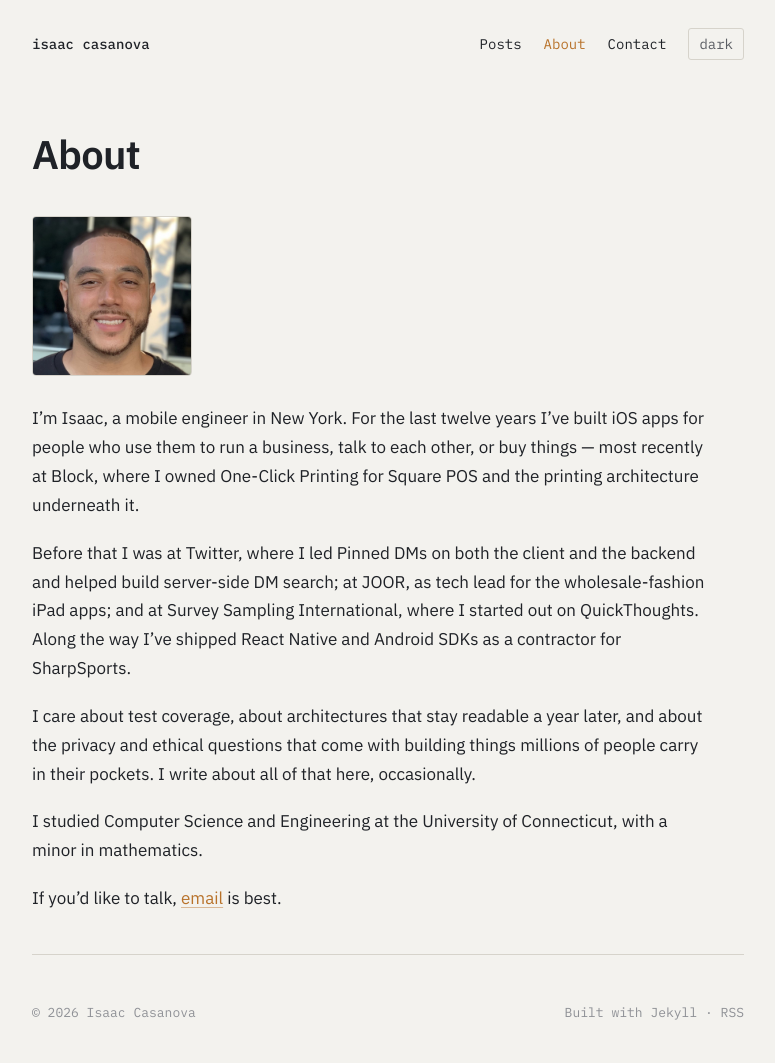
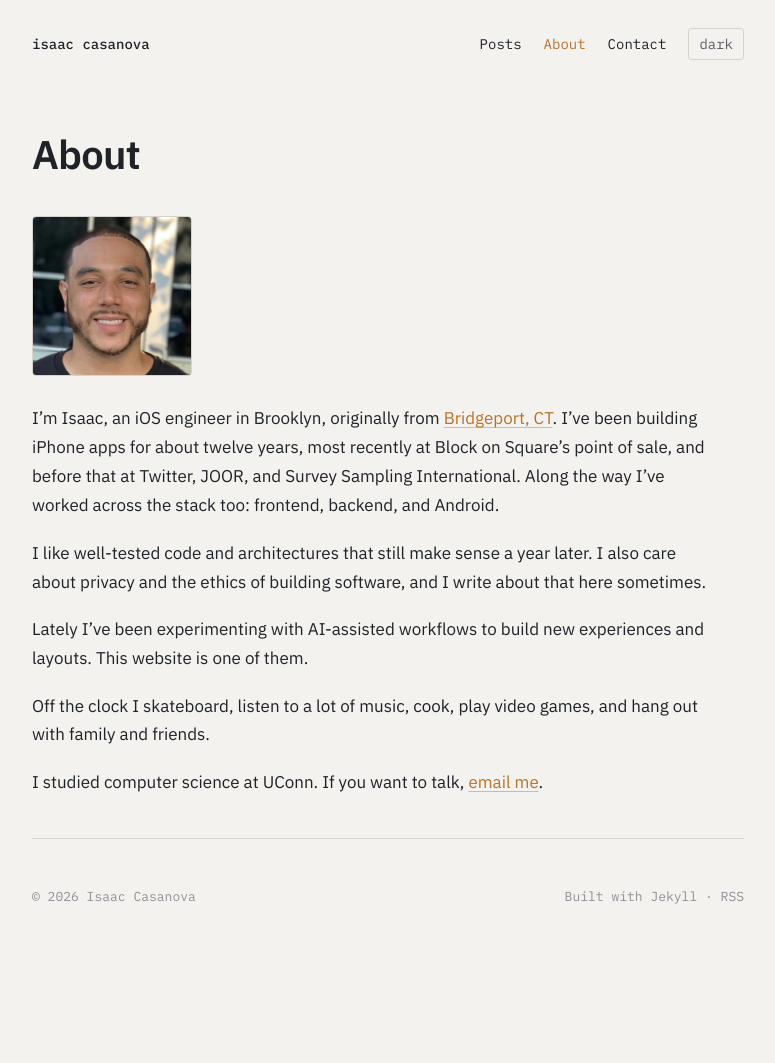
Before and after one commit to IsaacACasanova/IsaacACasanova.github.io, a Jekyll site: the page built from _pages/about.md, in a window 1280 px wide. Shown: the whole page, without its empty margins (252-1027 px from the left). Built offline with Jekyll 4.4.1, drawn with Linux system fonts in a browser that asks for light colours; after the commit the page ends 948 px from its top, so only the background shows below that.

Commit message:
Shorten the About page and add hobbies, full-stack work, AI experiments
Co-Authored-By: Claude Fable 5.1 <noreply@anthropic.com>

```diff
--- a/_pages/about.md
+++ b/_pages/about.md
@@ -7,12 +7,12 @@ image: '/images/render-atl.jpg'
 
 <img class="avatar" src="/images/profile.jpg" alt="Isaac Casanova" width="160" height="160">
 
-I'm Isaac, a mobile engineer in New York. For the last twelve years I've built iOS apps for people who use them to run a business, talk to each other, or buy things — most recently at Block, where I owned One-Click Printing for Square POS and the printing architecture underneath it.
+I'm Isaac, an iOS engineer in Brooklyn, originally from [Bridgeport, CT](https://en.wikipedia.org/wiki/Bridgeport,_Connecticut). I've been building iPhone apps for about twelve years, most recently at Block on Square's point of sale, and before that at Twitter, JOOR, and Survey Sampling International. Along the way I've worked across the stack too: frontend, backend, and Android.
 
-Before that I was at Twitter, where I led Pinned DMs on both the client and the backend and helped build server-side DM search; at JOOR, as tech lead for the wholesale-fashion iPad apps; and at Survey Sampling International, where I started out on QuickThoughts. Along the way I've shipped React Native and Android SDKs as a contractor for SharpSports.
+I like well-tested code and architectures that still make sense a year later. I also care about privacy and the ethics of building software, and I write about that here sometimes.
 
-I care about test coverage, about architectures that stay readable a year later, and about the privacy and ethical questions that come with building things millions of people carry in their pockets. I write about all of that here, occasionally.
+Lately I've been experimenting with AI-assisted workflows to build new experiences and layouts. This website is one of them.
 
-I studied Computer Science and Engineering at the University of Connecticut, with a minor in mathematics.
+Off the clock I skateboard, listen to a lot of music, cook, play video games, and hang out with family and friends.
 
-If you'd like to talk, [email](mailto:isaacacasanova@gmail.com) is best.
+I studied computer science at UConn. If you want to talk, [email me](mailto:isaacacasanova@gmail.com).
```
